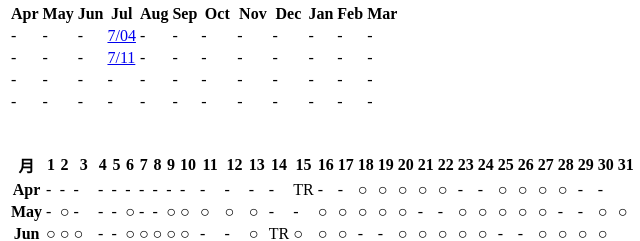
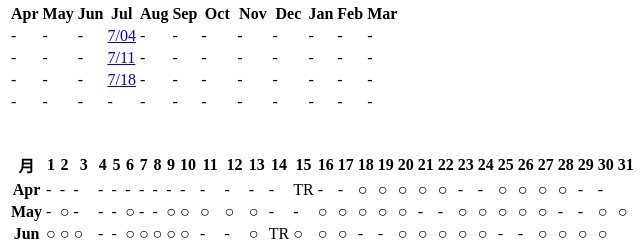
Before and after one commit to joe-scullin/ryoyo-jhs, a plain HTML site: page index.html in a window 1280 px wide. Shown: the part 323-564 px from the top of the page, 0-640 px from the left. Drawn offline with Linux system fonts and the light colour scheme.

Commit message:
Update index.html to include 7/18

```diff
--- a/index.html
+++ b/index.html
@@ -82,7 +82,7 @@
             <td> - </td>
             <td> - </td>
             <td> - </td>    <!-- 6月 -->
-            <td> - </td>
+            <td> <a href="./weekly-schedule/22-q3/7.18_weekly_schedule.html"> 7/18 </a> </td>
             <td> - </td>
             <td> - </td>
             <td> - </td>
```
